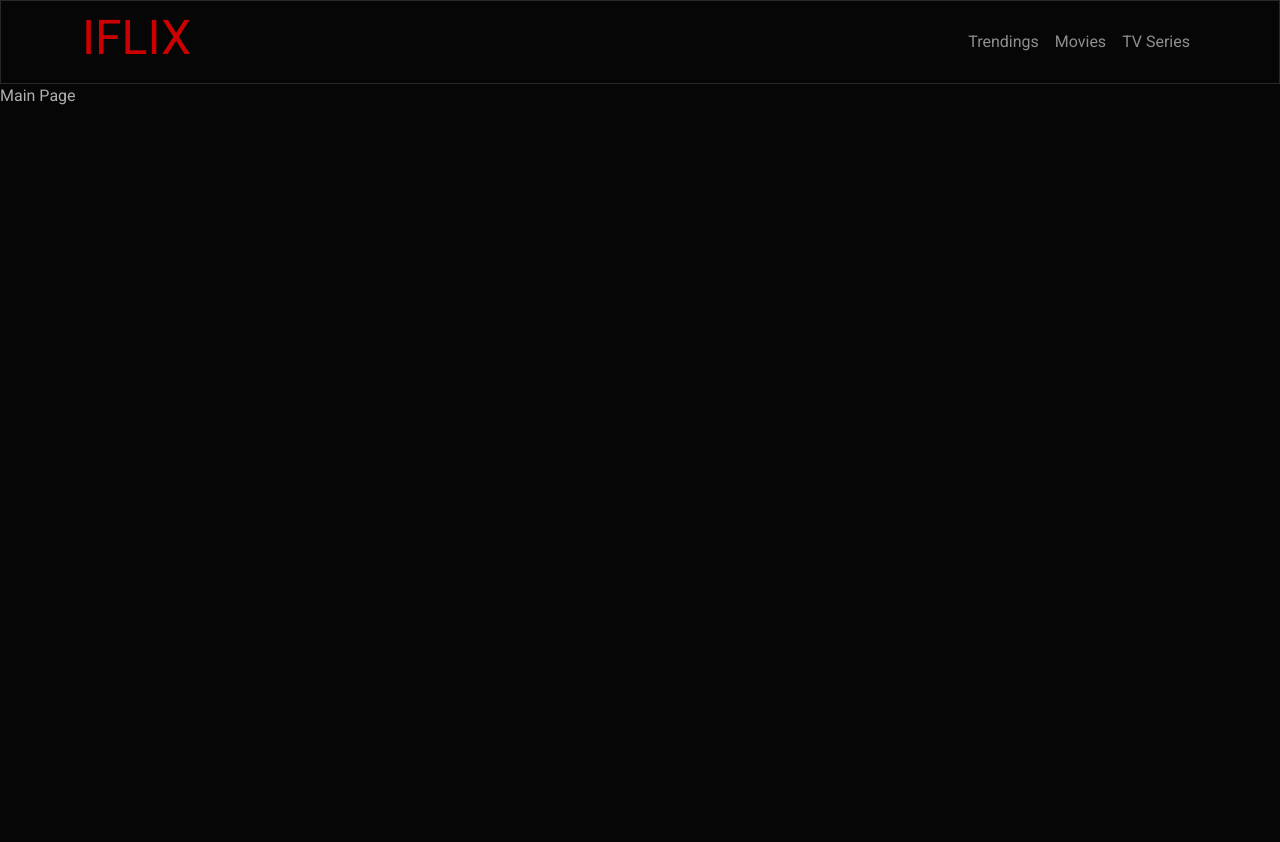
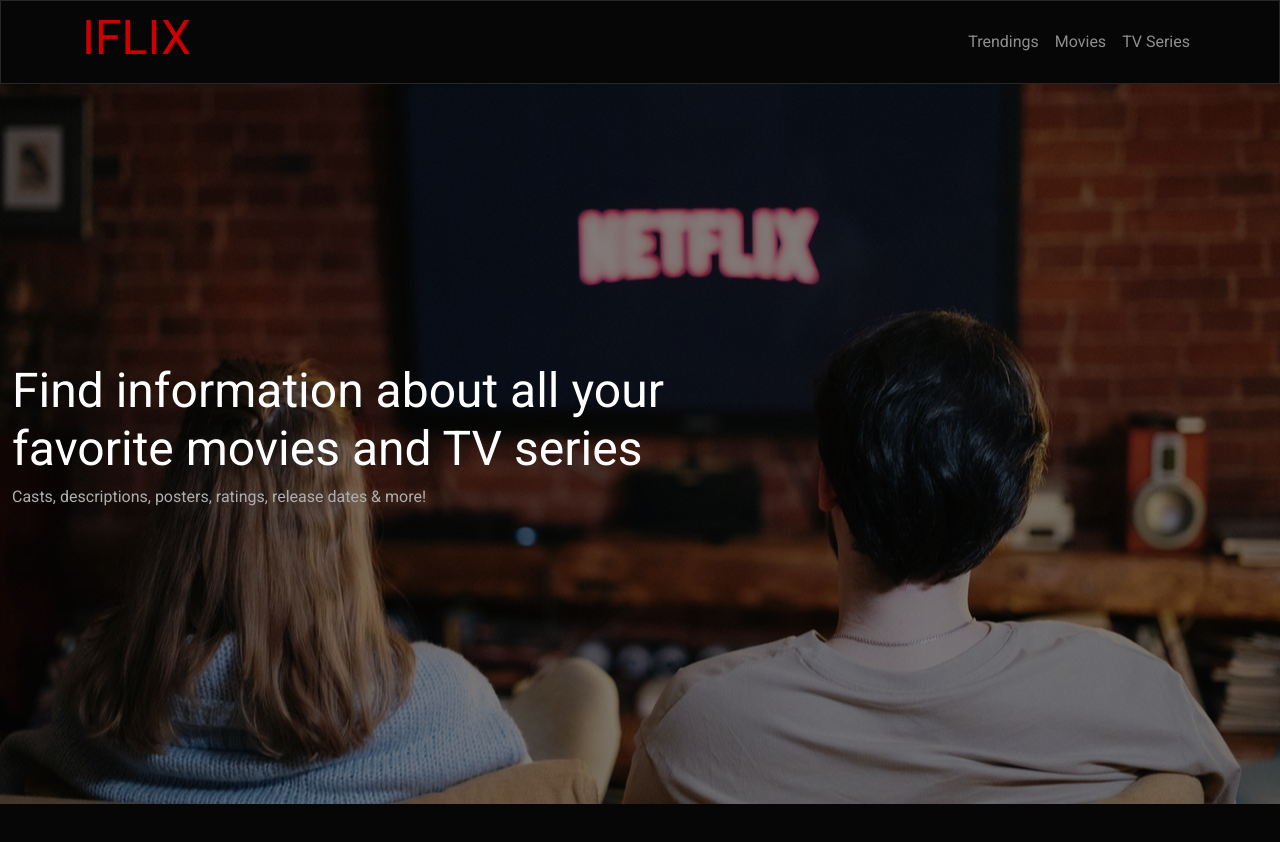
Before and after one commit to ivanatias/Movies-and-Series-app, a React (Create React App) app: page / in a window 1280 px wide. Shown: the top 842 px of the page. After the commit the page ends 804 px from the top, so only its background shows below. Built offline with nearby package versions, Linux system fonts and the light colour scheme.

Commit message:
add: Hero Section and Pages

```diff
--- a/src/App.js
+++ b/src/App.js
@@ -1,16 +1,17 @@
-import Navigation from './components/Nav/Navigation';
+import LandingPage from "./components/Pages/LandingPage";
+import MoviesPage from "./components/Pages/MoviesPage";
+import SeriesPage from "./components/Pages/SeriesPage";
 import { BrowserRouter as Router, Switch, Route } from "react-router-dom";
 import './App.css';
 
 function App() {
   return (
     <Router>
-      <Navigation />
       <Switch>
         <div className="App">
-          <Route path="/" exact>Main Page</Route>
-          <Route path="/movies" exact>Movies Page</Route>
-          <Route path="/tvseries" exact>Series PAGE</Route>
+          <Route path="/" exact component={LandingPage} />
+          <Route path="/movies" exact component={MoviesPage} />
+          <Route path="/tvseries" exact component={SeriesPage} />
         </div>
       </Switch>
     </Router>
--- /dev/null
+++ b/src/components/Banner/Banner.css
@@ -0,0 +1,13 @@
+.banner {
+  height: 90vh;
+  background: url("../../images/bg1.jpg") no-repeat center center;
+  -webkit-background-size: cover;
+  -moz-background-size: cover;
+  -o-background-size: cover;
+  background-size: cover;
+  box-shadow: inset 0 0 0 2000px rgba(6, 6, 6, 0.5);
+}
+
+.banner h2 {
+  max-width: 42rem;
+}
--- /dev/null
+++ b/src/components/Banner/Banner.jsx
@@ -0,0 +1,17 @@
+import React from "react";
+import { Container } from "react-bootstrap";
+import "./Banner.css";
+
+const Banner = () => {
+  return (
+    <Container
+      fluid
+      className="banner d-flex flex-column justify-content-center"
+    >
+      <h2>Find information about all your favorite movies and TV series</h2>
+      <p>Casts, descriptions, posters, ratings, release dates & more!</p>
+    </Container>
+  );
+};
+
+export default Banner;
--- /dev/null
+++ b/src/components/Layout/Layout.jsx
@@ -0,0 +1,13 @@
+import React from "react";
+import Navigation from "../Nav/Navigation";
+
+const Layout = ({ children }) => {
+  return (
+    <>
+      <Navigation />
+      <main>{children}</main>
+    </>
+  );
+};
+
+export default Layout;
--- a/src/components/Nav/Navigation.jsx
+++ b/src/components/Nav/Navigation.jsx
@@ -21,7 +21,7 @@ const Navigation = () => {
   };
 
   return (
-    <Navbar sticky="top" collapseOnSelect expand="lg" bg="dark" variant="dark">
+    <Navbar sticky="top" expand="lg" bg="dark" variant="dark">
       <Container>
         <Link to="/" onClick={closeMobileMenu}>
           <h2 className="text-danger" style={{ cursor: "pointer" }}>
--- /dev/null
+++ b/src/components/Pages/LandingPage.jsx
@@ -0,0 +1,13 @@
+import React from "react";
+import Layout from "../Layout/Layout";
+import Banner from "../Banner/Banner";
+
+const LandingPage = () => {
+  return (
+    <Layout>
+      <Banner />
+    </Layout>
+  );
+};
+
+export default LandingPage;
--- /dev/null
+++ b/src/components/Pages/MoviesPage.jsx
@@ -0,0 +1,8 @@
+import React from "react";
+import Layout from "../Layout/Layout";
+
+const MoviesPage = () => {
+  return <Layout>Movies Page</Layout>;
+};
+
+export default MoviesPage;
--- /dev/null
+++ b/src/components/Pages/SeriesPage.jsx
@@ -0,0 +1,8 @@
+import React from "react";
+import Layout from "../Layout/Layout";
+
+const SeriesPage = () => {
+  return <Layout>Series Page</Layout>;
+};
+
+export default SeriesPage;
```
Also changed, not shown: src/images/bg1.jpg (added).
